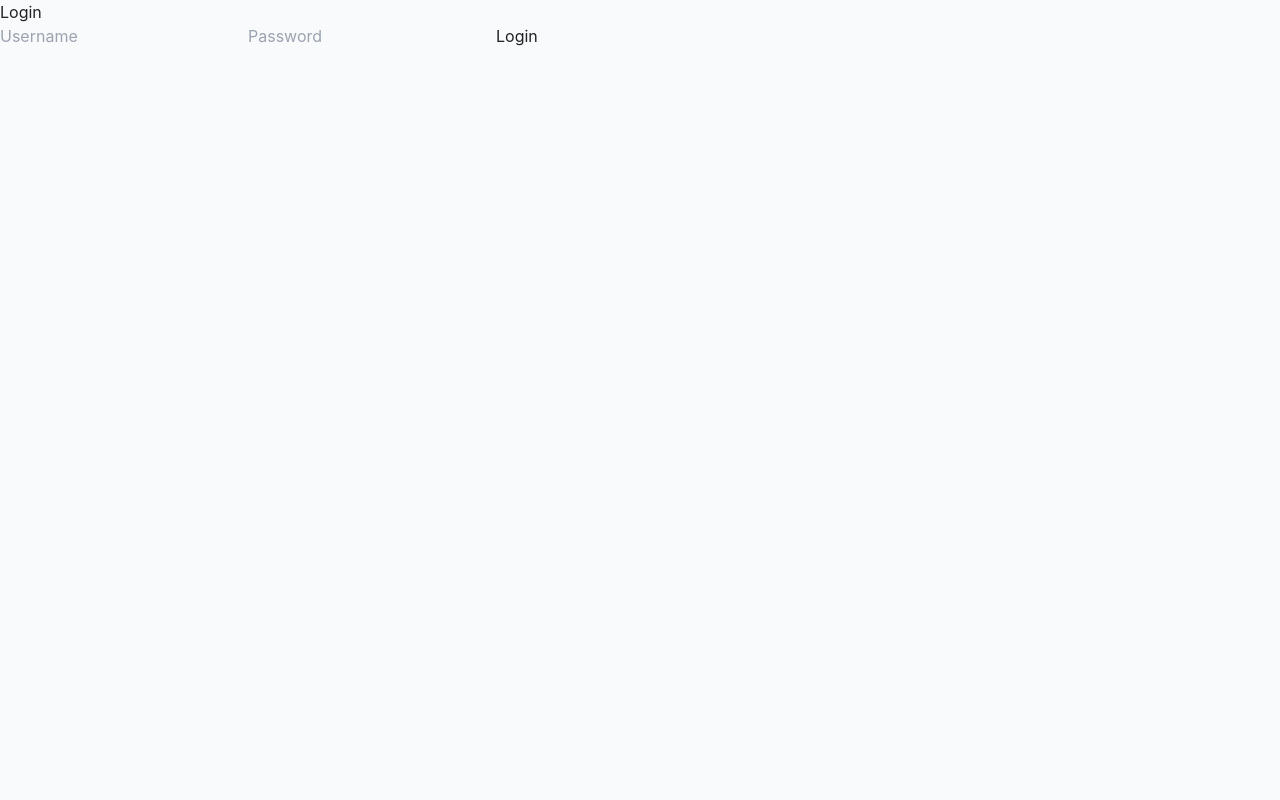
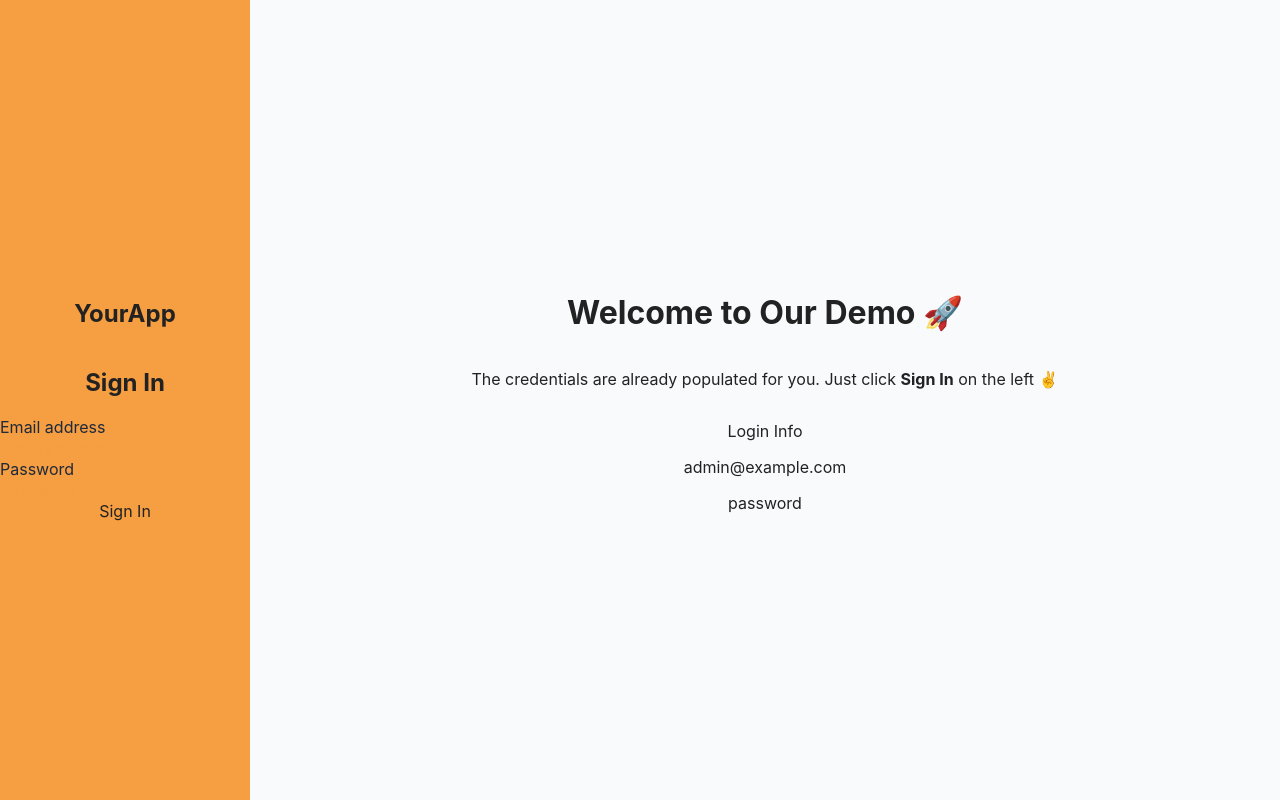
Before and after one commit to building-for-fun/fountainCms, a React (Vite) app in the folder frontend/: page /login in a window 1280 px wide. Built offline with nearby package versions, Linux system fonts and the light colour scheme; no server answers.

Commit message:
feat(ui): add some more styling

```diff
--- a/frontend/package.json
+++ b/frontend/package.json
@@ -20,14 +20,16 @@
     "@babel/preset-env": "^7.28.3",
     "@babel/preset-react": "^7.27.1",
     "@babel/preset-typescript": "^7.27.1",
+    "@tailwindcss/postcss": "^4.1.14",
     "@types/express": "^4.17.23",
     "@types/node": "^24.3.0",
     "@types/react": "^19.1.12",
     "@types/react-dom": "^19.1.9",
     "@typescript-eslint/eslint-plugin": "^8.41.0",
     "@typescript-eslint/parser": "^8.41.0",
-    "@vitejs/plugin-react": "^5.0.3",
+    "@vitejs/plugin-react": "^5.0.4",
     "@vitest/coverage-v8": "^3.2.4",
+    "autoprefixer": "^10.4.21",
     "babel-loader": "^10.0.0",
     "eslint": "^9.34.0",
     "eslint-config-prettier": "^10.1.8",
@@ -36,6 +38,7 @@
     "eslint-plugin-react-hooks": "^5.2.0",
     "html-webpack-plugin": "^5.6.4",
     "prettier": "^3.6.2",
+    "tailwindcss": "^4.1.14",
     "typescript": "^5.9.2",
     "vite": "7.1.5",
     "vitest": "^3.2.4",
--- /dev/null
+++ b/frontend/postcss.config.js
@@ -0,0 +1,6 @@
+module.exports = {
+  plugins: [
+    require('@tailwindcss/postcss')(),
+    require('autoprefixer'),
+  ],
+};
--- a/frontend/src/components/Layouts/HomeLayout.tsx
+++ b/frontend/src/components/Layouts/HomeLayout.tsx
@@ -44,6 +44,9 @@ const HomeLayout: React.FC<{ children: React.ReactNode }> = ({ children }) => (
       <Link to="/docs" style={{ color: PRIMARY_COLOR, textDecoration: 'none', fontWeight: 600 }}>
         Documentation
       </Link>
+      <Link to="/login" style={{ color: PRIMARY_COLOR, textDecoration: 'none', fontWeight: 600 }}>
+        Login
+      </Link>
     </nav>
     <main style={{ flex: 1, padding: '2rem 0' }}>{children}</main>
     <footer
--- a/frontend/src/pages/LoginPage.tsx
+++ b/frontend/src/pages/LoginPage.tsx
@@ -2,15 +2,13 @@ import { useState } from 'react';
 import { useNavigate } from 'react-router-dom';
 
 export default function LoginPage() {
-  const [username, setUsername] = useState('');
-  const [password, setPassword] = useState('');
+  const [username, setUsername] = useState('admin@example.com');
+  const [password, setPassword] = useState('password');
   const navigate = useNavigate();
 
   const handleLogin = (e: React.FormEvent) => {
     e.preventDefault();
-    // Mock authentication
-    if (username === 'admin' && password === 'password') {
-      // Redirect to admin page after login
+    if (username === 'admin@example.com' && password === 'password') {
       navigate('/admin');
     } else {
       alert('Invalid credentials');
@@ -18,23 +16,61 @@ export default function LoginPage() {
   };
 
   return (
-    <form onSubmit={handleLogin}>
-      <h2>Login</h2>
+    <div className="flex min-h-screen">
+      {/* Sidebar */}
+      <aside className="max-w-md bg-[#f59e42] text-white flex flex-col justify-center items-center px-8 py-12 min-h-screen shadow-lg">
+        <div className="flex items-center gap-2 mb-10">
+          <h1 className="text-xl font-semibold select-none text-white">YourApp</h1>
+        </div>
+        <h2 className="text-3xl font-bold mb-8 text-white">Sign In</h2>
+        <form onSubmit={handleLogin} className="w-full space-y-8">
+          <div>
+            <label htmlFor="username" className="block mb-2 text-base font-medium text-[#1e293b]">
+              Email address
+            </label>
             <input
-        type="text"
-        placeholder="Username"
-        value={username}
+              id="email"
+              type="email"
+              placeholder="Email address"
               onChange={(e) => setUsername(e.target.value)}
               required
+              className="w-full rounded-lg bg-white px-5 py-3 text-base border border-[#f59e42] text-[#1e293b] placeholder-[#f59e42] focus:outline-none focus:ring-2 focus:ring-[#1e293b] focus:ring-offset-2 focus:ring-offset-[#f59e42]"
             />
+          </div>
+          <div>
+            <label htmlFor="password" className="block mb-2 text-base font-medium text-[#1e293b]">
+              Password
+            </label>
             <input
+              id="password"
               type="password"
               placeholder="Password"
-        value={password}
               onChange={(e) => setPassword(e.target.value)}
               required
+              className="w-full rounded-lg bg-white px-5 py-3 text-base border border-[#f59e42] text-[#1e293b] placeholder-[#f59e42] focus:outline-none focus:ring-2 focus:ring-[#1e293b] focus:ring-offset-2 focus:ring-offset-[#f59e42]"
             />
-      <button type="submit">Login</button>
+          </div>
+          <button
+            type="submit"
+            className="w-full rounded-lg bg-[#f59e42] py-3 text-lg font-semibold  transition-colors duration-200 focus:outline-none focus:ring-2 focus:ring-[#1e293b] focus:ring-offset-2 focus:ring-offset-[#f59e42] text-white"
+          >
+            Sign In
+          </button>
         </form>
+      </aside>
+      {/* Right gradient area */}
+      <div className="flex-1 flex flex-col justify-center items-center px-10 min-h-screen">
+        <h1 className="text-2xl font-bold mb-4 text-indigo-100">Welcome to Our Demo 🚀</h1>
+        <p className="text-indigo-200 max-w-md text-center">
+          The credentials are already populated for you. Just click <strong>Sign In</strong> on the
+          left ✌️
+        </p>
+        <div className="mt-6 bg-black/40 px-4 py-2 rounded text-sm text-center space-y-1 select-none">
+          <p className="text-indigo-200">Login Info</p>
+          <p className="text-indigo-100">admin@example.com</p>
+          <p className="text-indigo-100">password</p>
+        </div>
+      </div>
+    </div>
   );
 }
--- a/package.json
+++ b/package.json
@@ -26,11 +26,8 @@
   "devDependencies": {
     "@commitlint/cli": "^20.0.0",
     "@commitlint/config-conventional": "^20.0.0",
-    "autoprefixer": "^10.4.21",
     "concurrently": "^9.2.1",
     "husky": "^9.1.7",
-    "lint-staged": "^16.2.1",
-    "postcss": "^8.5.6",
-    "tailwindcss": "^4.1.14"
+    "lint-staged": "^16.2.1"
   }
 }
```
Also changed, not shown: frontend/tailwind.config.js (line endings or trailing spaces), 1 other file (tests, documents, lock files or other folders). Lines whose indentation alone changed are shown as unchanged.
